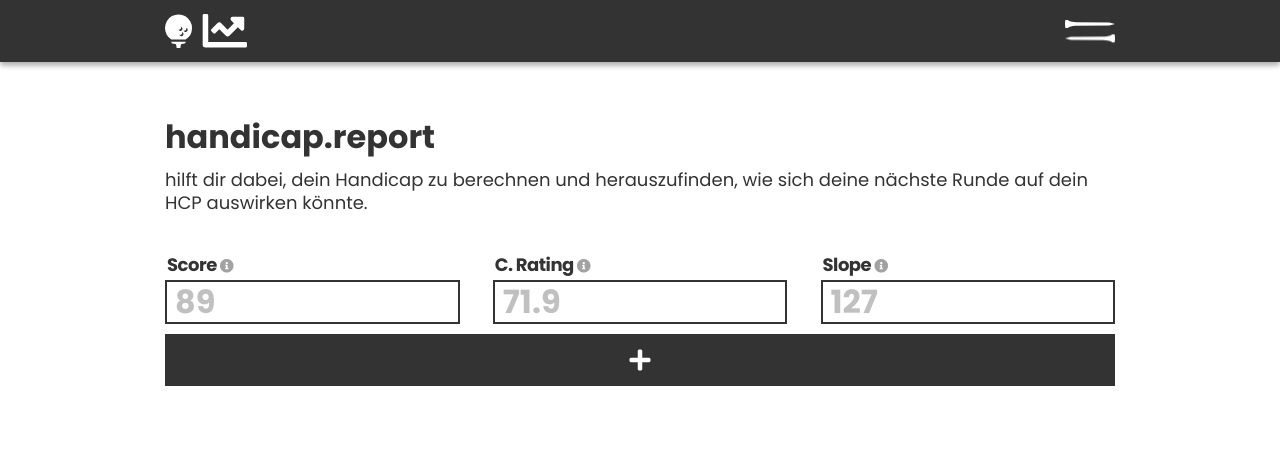
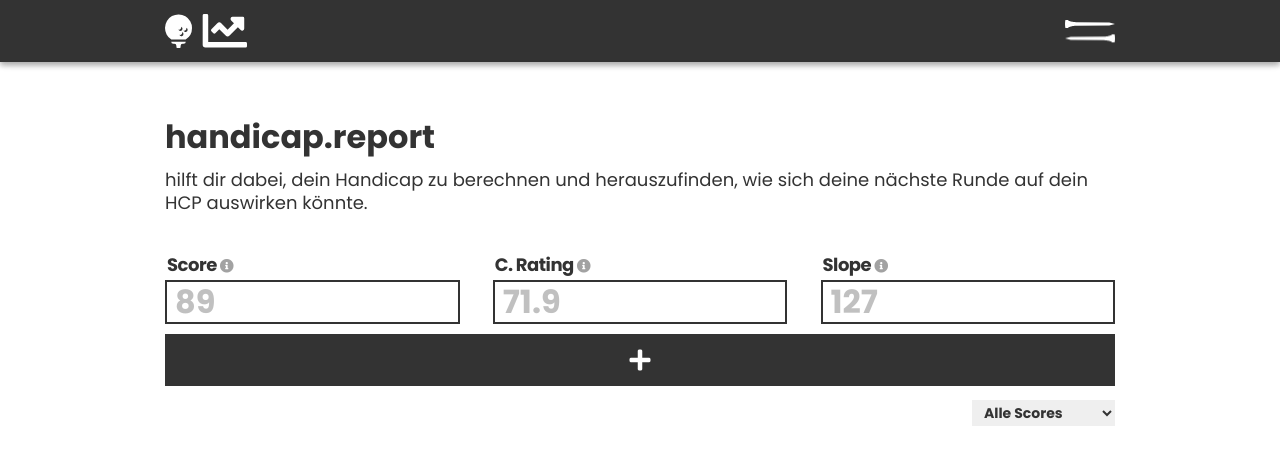
Before and after one commit to timogede/wgh-calculator, a React (Create React App) app: page / in a window 1280 px wide. Shown: the top 464 px of the page. Built offline with nearby package versions, Linux system fonts and the light colour scheme.

Commit message:
filter looks good

```diff
--- a/src/components/Form.js
+++ b/src/components/Form.js
@@ -62,15 +62,15 @@
         <i className="fas fa-plus"></i>
       </button>
       </div>
-      {/*
-      <div className="select">
+
+      <div className="myform__filter">
       <select onChange={statusHandler} name="todos" className="filter-todo">
-      <option value="all">All</option>
-      <option value="best">Best</option>
-      <option value="worst">Worst</option>
+      <option value="all">Alle Scores</option>
+      <option value="best">Die Besten</option>
+      <option value="worst">Nicht gewertet</option>
       </select>
       </div>
-        */}
+
 
     </form>
 
--- a/src/scss/elements/_form.scss
+++ b/src/scss/elements/_form.scss
@@ -39,7 +39,6 @@
     &::placeholder{
       opacity: 0.45;
     }
-
 }
 
 .myform button{
@@ -53,3 +52,19 @@
     color: white;
     background-color: var(--black);
 }
+
+.myform__filter{
+  margin-top: 10px;
+  display: flex;
+  align-items:center;
+  justify-content: flex-end;
+}
+
+.myform__filter select{
+  border: none;
+  font-size: var(--small);
+  font-weight: var(--font-weight-black);
+  padding: 2px 8px;
+  margin-top: 4px;
+  color: var(--black);
+}
```
Also changed, not shown: 1 other file (tests, documents, lock files or other folders).
